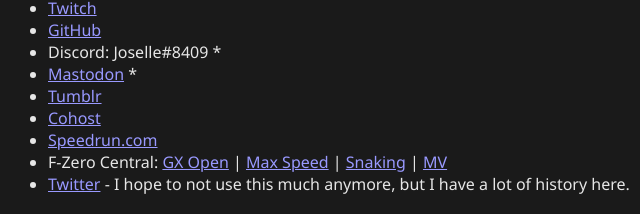
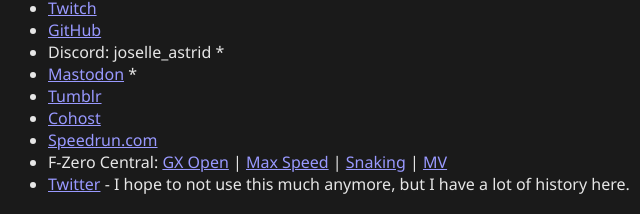
Before and after one commit to JoselleAstrid/joselleastrid.github.io, a plain HTML site: page index.html in a window 1280 px wide. Shown: the part 201-415 px from the top of the page, 0-640 px from the left. Drawn offline with Linux system fonts and the light colour scheme.

Commit message:
Update Discord handle.

```diff
--- a/index.html
+++ b/index.html
@@ -41,7 +41,7 @@ a:active {
   </li>
   <li><a href="https://www.twitch.tv/joselle_a/">Twitch</a></li>
   <li><a href="https://github.com/JoselleAstrid">GitHub</a></li>
-  <li>Discord: Joselle#8409 *</li>
+  <li>Discord: joselle_astrid *</li>
   <!-- The rel attribute is for Mastodon's link-ownership verification -->
   <li><a rel="me" href="https://tech.lgbt/@joselle_astrid">Mastodon</a> *</li>
   <li><a href="https://www.tumblr.com/joselle-astrid">Tumblr</a></li>
```
